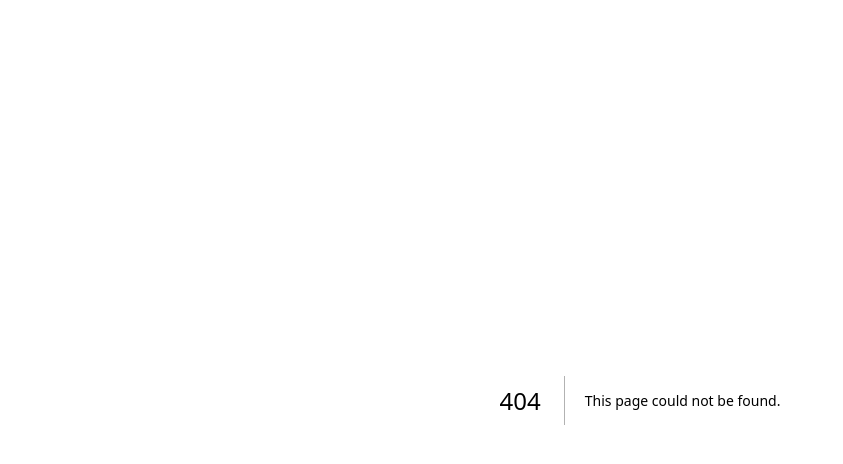
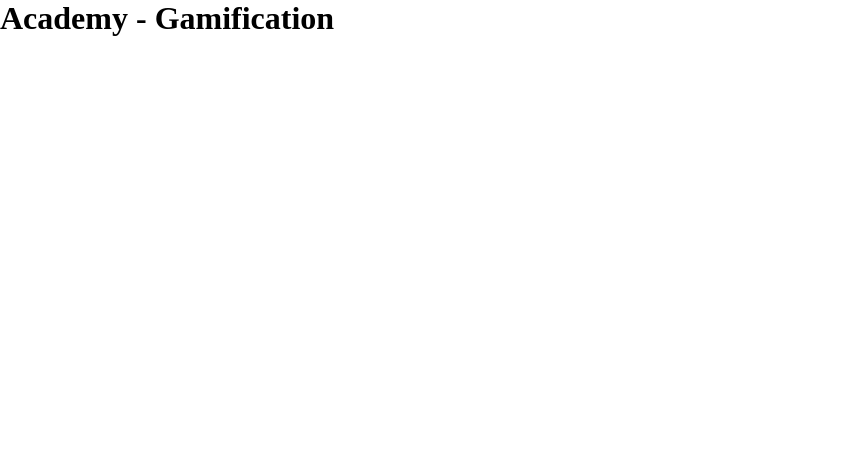
Before and after one commit to Grupo-GCB/academy-gamification, a Next.js app in the folder web/: page /academy in a window 1280 px wide. Before the commit this address had no page. Shown: the top 464 px of the page, without its empty margins (0-843 px from the left). Built offline with nearby package versions, Linux system fonts and the light colour scheme.

Commit message:
feat: create Academy page

```diff
--- /dev/null
+++ b/web/src/pages/academy/index.tsx
@@ -0,0 +1,7 @@
+export default function Academy() {
+  return (
+    <div>
+      <h1>Academy - Gamification</h1>
+    </div>
+  );
+}
```
